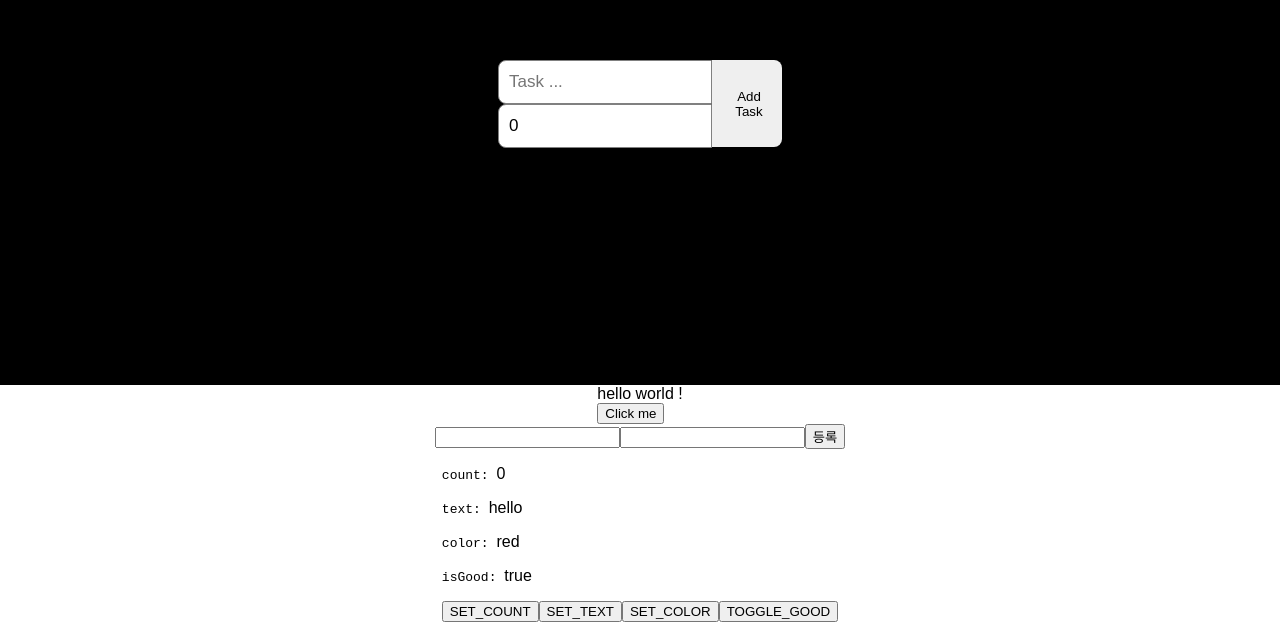
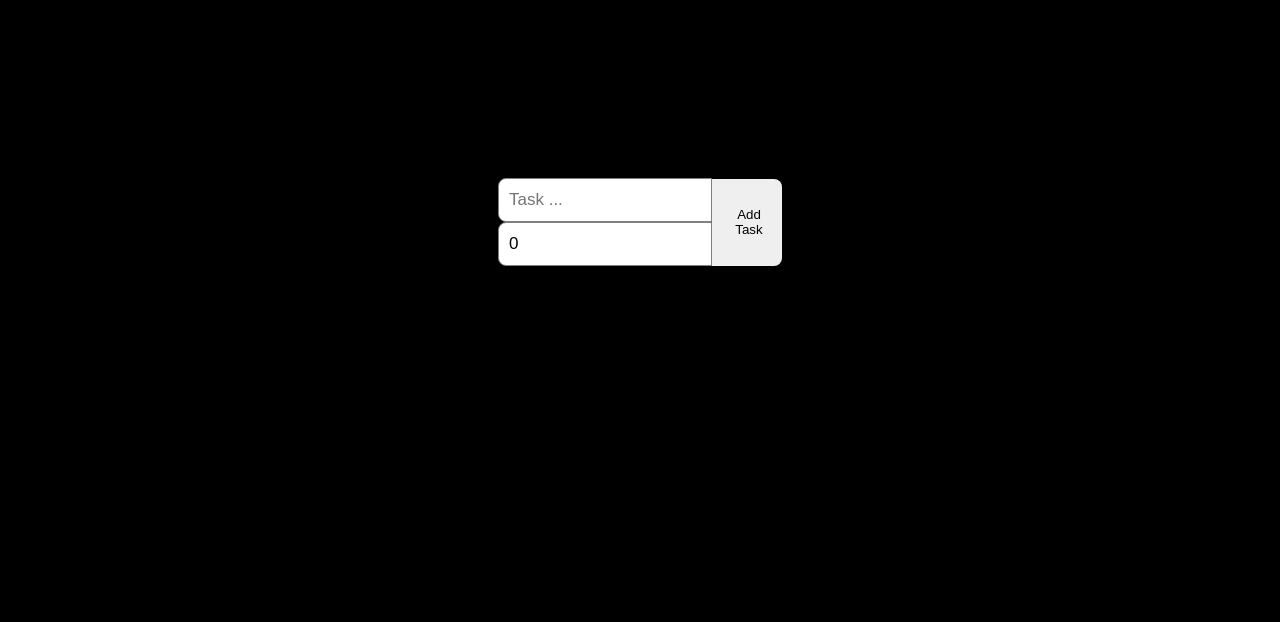
Before and after one commit to dududweb/typescript_todolist, a React (Create React App) app: page / in a window 1280 px wide. Shown: the part 178-800 px from the top of the page. Built offline with nearby package versions, Linux system fonts and the light colour scheme.

Commit message:
Fix: 폴더경로 수정

```diff
--- a/package.json
+++ b/package.json
@@ -12,6 +12,7 @@
     "@types/react-dom": "^17.0.11",
     "react": "^17.0.2",
     "react-dom": "^17.0.2",
+    "react-router-dom": "^6.3.0",
     "react-scripts": "5.0.0",
     "typescript": "^4.5.5",
     "web-vitals": "^2.1.4"
--- a/src/App.tsx
+++ b/src/Pages/List/List.tsx
@@ -1,12 +1,9 @@
 import { FC, useState, ChangeEvent, useEffect } from "react";
-import "./App.css";
-import { ITask, ITimes } from "./Interfaces";
-import TodoTask from "./Component/TodoTask";
-import Greeting from "./Component/Greeting";
-import Form from "Component/Form";
-import ReducerSample from "Component/ReducerSample";
+import "./List.css";
+import { ITask, ITimes } from "../../Interfaces";
+import TodoTask from "../../Component/TodoTask";
 
-const App: FC = () => {
+const List: FC = () => {
   const [task, setTask] = useState<string>("");
   const [deadline, setDeadline] = useState<number>(0);
   const [todoList, setTodoList] = useState<ITask[]>([]);
@@ -70,11 +67,8 @@ const App: FC = () => {
             return <TodoTask key={key} task={task} deleteTask={deleteTask} />;
           })}
       </div>
-      <Greeting name="world" mark="!" onClick={onClick} />
-      <Form onSubmit={onSubmit} />
-      <ReducerSample />
     </div>
   );
 };
 
-export default App;
+export default List;
--- a/src/index.tsx
+++ b/src/index.tsx
@@ -1,6 +1,6 @@
 import React from "react";
 import ReactDOM from "react-dom";
-import App from "./App";
+import App from "./Pages/List/List";
 
 ReactDOM.render(
   <React.StrictMode>
```
Also changed, not shown: src/Pages/Login/Login.tsx (added, +7 -0 lines), src/Router.tsx (added, +7 -0 lines), src/Pages/List/List.css (renamed from src/App.css), 1 other file (tests, documents, lock files or other folders).
